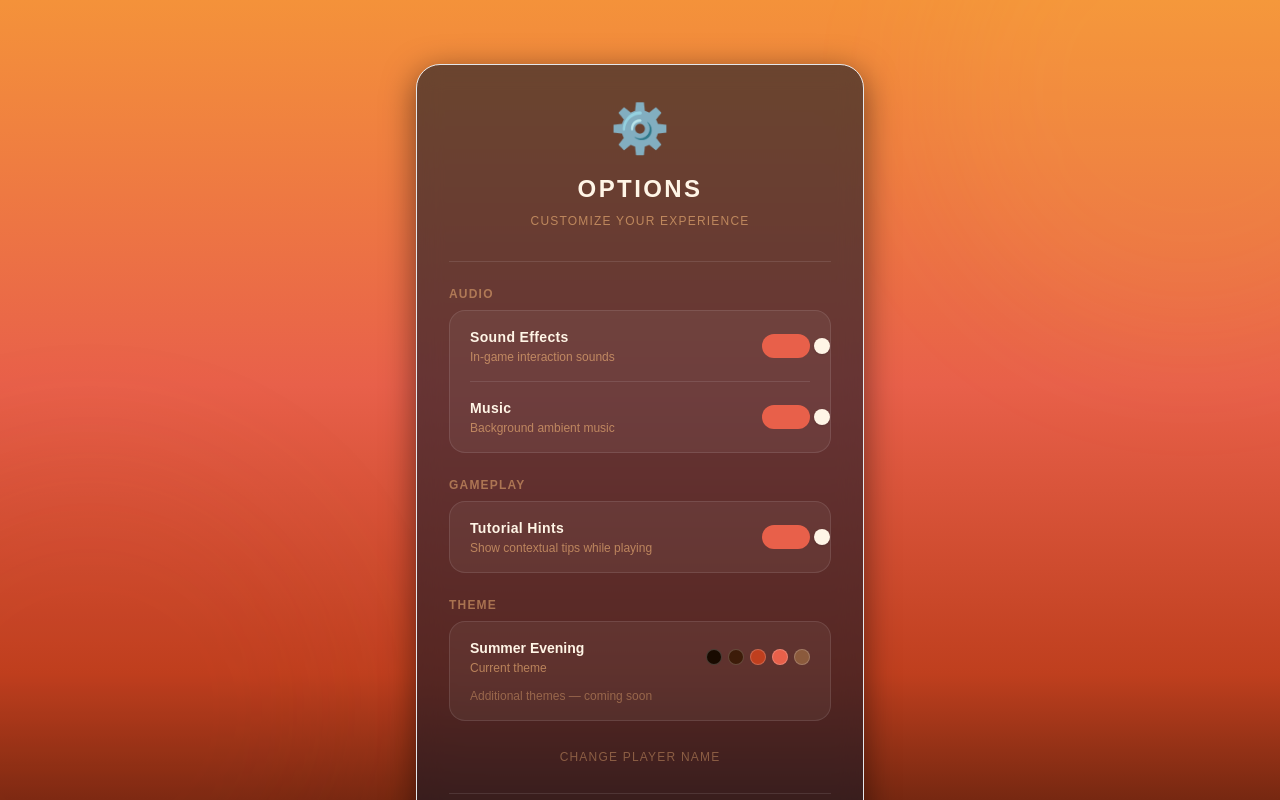
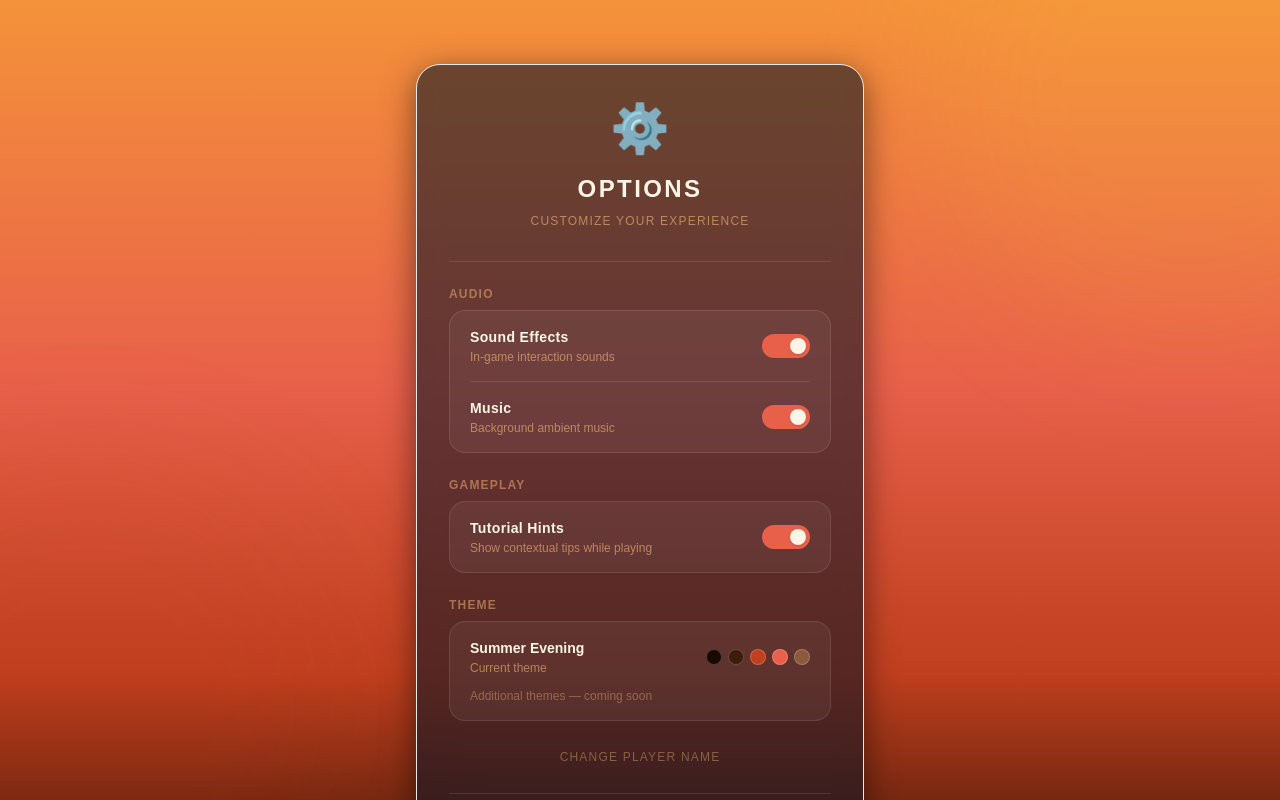
Before and after one commit to DavidGrice/tummy-gummy-bunny, a Next.js app: page /welcome/options in a window 1280 px wide. Shown: the top 800 px of the page. Built offline with nearby package versions, Linux system fonts and the light colour scheme.

Commit message:
fix: options toggle knob uses left-1/left-7 instead of transforms
translate-x without an explicit left anchor drifted from the pill edge.
Explicit left positioning is unambiguous regardless of browser defaults.

```diff
--- a/app/welcome/options/page.tsx
+++ b/app/welcome/options/page.tsx
@@ -35,8 +35,8 @@ function ToggleRow({
         }`}
       >
         <span
-          className={`absolute top-1 w-4 h-4 rounded-full bg-summer-cream shadow transition-transform duration-300 ${
-            enabled ? "translate-x-7" : "translate-x-1"
+          className={`absolute top-1 w-4 h-4 rounded-full bg-summer-cream shadow transition-all duration-300 ${
+            enabled ? "left-7" : "left-1"
           }`}
         />
       </button>
```
